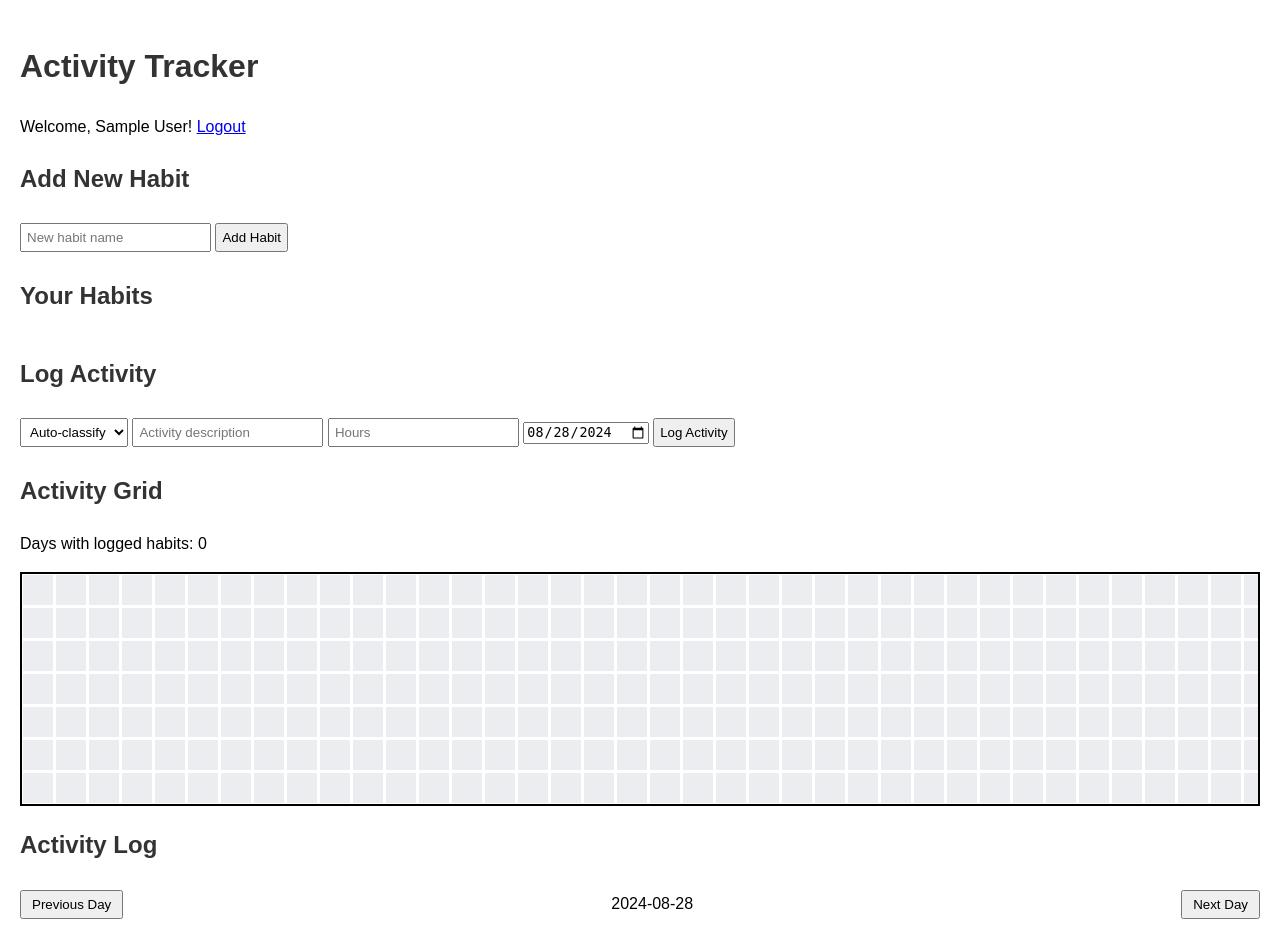
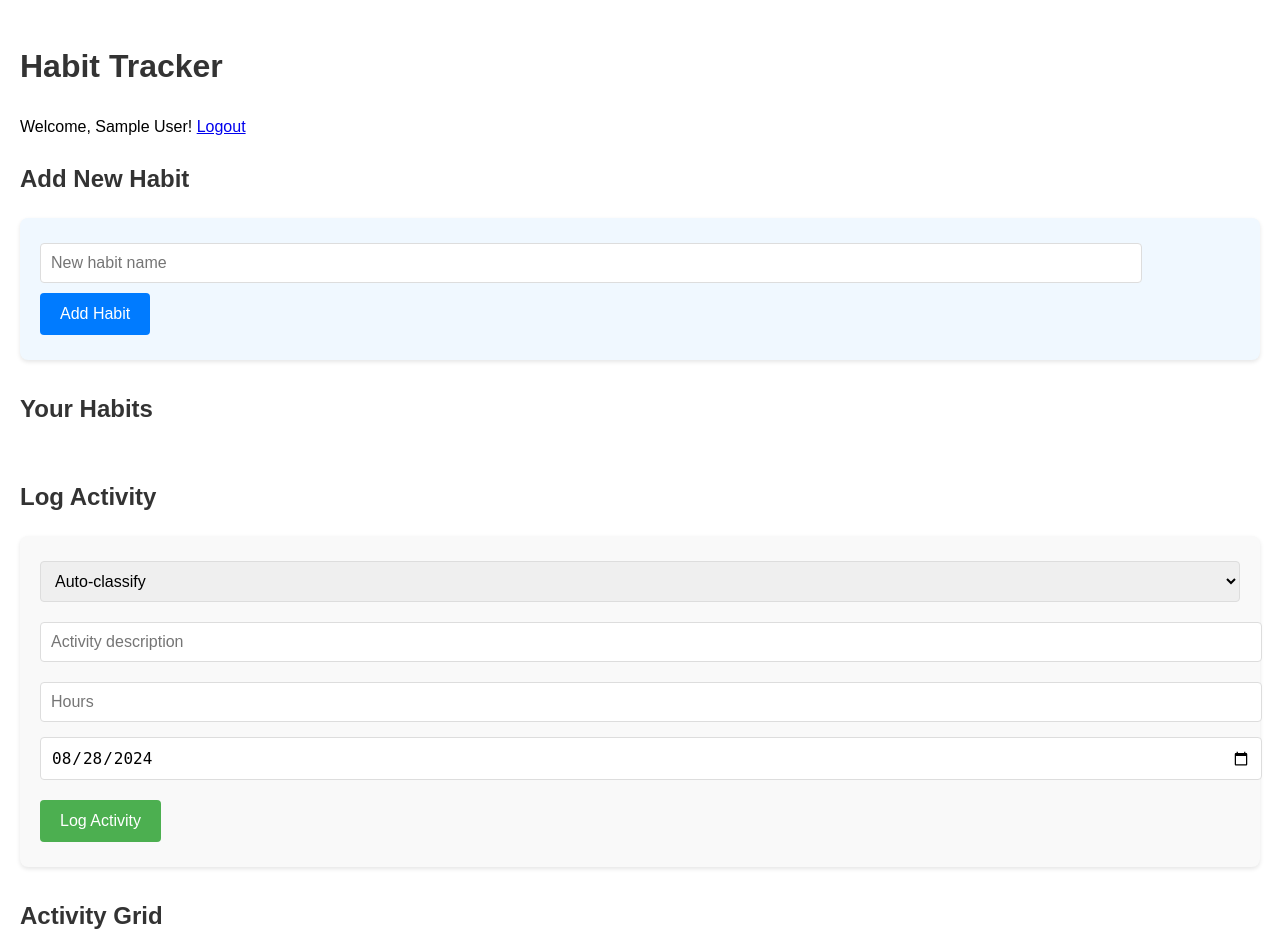
Before and after one commit to kailashgopalan/gh_activities, a Flask app: page / in a window 1280 px wide. Shown: the top 934 px of the page. Run offline with Flask 2, Linux system fonts and the light colour scheme; the visitor is signed in with stand-in values (Sample User, id 1); data that the repository does not hold is empty.

Commit message:
added css elements for habit form and activity form (#2)

```diff
--- a/static/css/styles.css
+++ b/static/css/styles.css
@@ -10,13 +10,20 @@ h1, h2 {
 .habit-list {
     display: flex;
     flex-wrap: wrap;
-    gap: 10px;
-    margin-bottom: 20px;
+    gap: 15px;
+    margin-bottom: 30px;
 }
 .habit-item {
     background-color: #f0f0f0;
-    padding: 5px 10px;
-    border-radius: 5px;
+    padding: 10px 15px;
+    border-radius: 8px;
+    font-size: 16px;
+    box-shadow: 0 2px 4px rgba(0,0,0,0.1);
+    transition: all 0.3s ease;
+}
+.habit-item:hover {
+    transform: translateY(-2px);
+    box-shadow: 0 4px 6px rgba(0,0,0,0.1);
 }
 .tab {
     overflow: hidden;
@@ -223,3 +230,97 @@ canvas {
     left: 0; /* Add this */
     bottom: 0; /* Position at the bottom of the container */
 }
+
+/* Activity Form */
+.add-activity-form {
+    background-color: #f9f9f9;
+    padding: 20px;
+    border-radius: 8px;
+    box-shadow: 0 2px 4px rgba(0,0,0,0.1);
+    margin-bottom: 30px;
+}
+
+.add-activity-form h2 {
+    margin-top: 0;
+    margin-bottom: 20px;
+    color: #333;
+}
+
+.add-activity-form select,
+.add-activity-form input[type="text"],
+.add-activity-form input[type="number"],
+.add-activity-form input[type="date"] {
+    width: 100%;
+    padding: 10px;
+    margin-bottom: 15px;
+    border: 1px solid #ddd;
+    border-radius: 4px;
+    font-size: 16px;
+}
+
+.add-activity-form button {
+    background-color: #4CAF50;
+    color: white;
+    padding: 12px 20px;
+    border: none;
+    border-radius: 4px;
+    cursor: pointer;
+    font-size: 16px;
+    transition: background-color 0.3s ease;
+}
+
+.add-activity-form button:hover {
+    background-color: #45a049;
+}
+
+/* habit form */
+.add-habit-form {
+    background-color: #f0f8ff; /* Light blue background */
+    padding: 20px;
+    border-radius: 8px;
+    box-shadow: 0 2px 4px rgba(0,0,0,0.1);
+    margin-bottom: 30px;
+}
+
+.add-habit-form h2 {
+    margin-top: 0;
+    margin-bottom: 20px;
+    color: #333;
+}
+
+.add-habit-form input[type="text"] {
+    width: calc(100% - 120px); /* Adjust based on button width */
+    padding: 10px;
+    margin-right: 10px;
+    border: 1px solid #ddd;
+    border-radius: 4px;
+    font-size: 16px;
+}
+
+.add-habit-form button {
+    background-color: #007bff; /* Blue color for distinction */
+    color: white;
+    padding: 12px 20px;
+    border: none;
+    border-radius: 4px;
+    cursor: pointer;
+    font-size: 16px;
+    transition: background-color 0.3s ease;
+}
+
+.add-habit-form button:hover {
+    background-color: #0056b3;
+}
+
+/* For mobile responsiveness */
+@media (max-width: 600px) {
+    .add-habit-form input[type="text"] {
+        width: 100%;
+        margin-right: 0;
+        margin-bottom: 10px;
+    }
+
+    .add-habit-form button {
+        width: 100%;
+    }
+}
--- a/templates/index.html
+++ b/templates/index.html
@@ -3,12 +3,12 @@
 <head>
     <meta charset="UTF-8">
     <meta name="viewport" content="width=device-width, initial-scale=1.0">
-    <title>Activity Tracker</title>
+    <title>Habit Tracker</title>
     <script src="https://cdn.jsdelivr.net/npm/chart.js"></script>
     <link rel="stylesheet" href="{{ url_for('static', filename='css/styles.css') }}">
 </head>
 <body>
-    <h1>Activity Tracker</h1>
+    <h1>Habit Tracker</h1>
 
     {% if 'user_id' in session %}
         <p>Welcome, {{ session.get('name', 'User') }}!
@@ -19,7 +19,7 @@
         </p>
 
         <h2>Add New Habit</h2>
-        <form action="{{ url_for('index') }}" method="post">
+        <form class="add-habit-form" action="{{ url_for('index') }}" method="post">
             <input type="hidden" name="action" value="add_habit">
             <input type="text" name="habit_name" placeholder="New habit name" required>
             <button type="submit">Add Habit</button>
@@ -33,7 +33,7 @@
         </div>
 
         <h2>Log Activity</h2>
-        <form id="addActivityForm">
+        <form class="add-activity-form" id="addActivityForm">
             <select name="habit_id">
                 <option value="">Auto-classify</option>
                 {% for habit in habits %}
```
